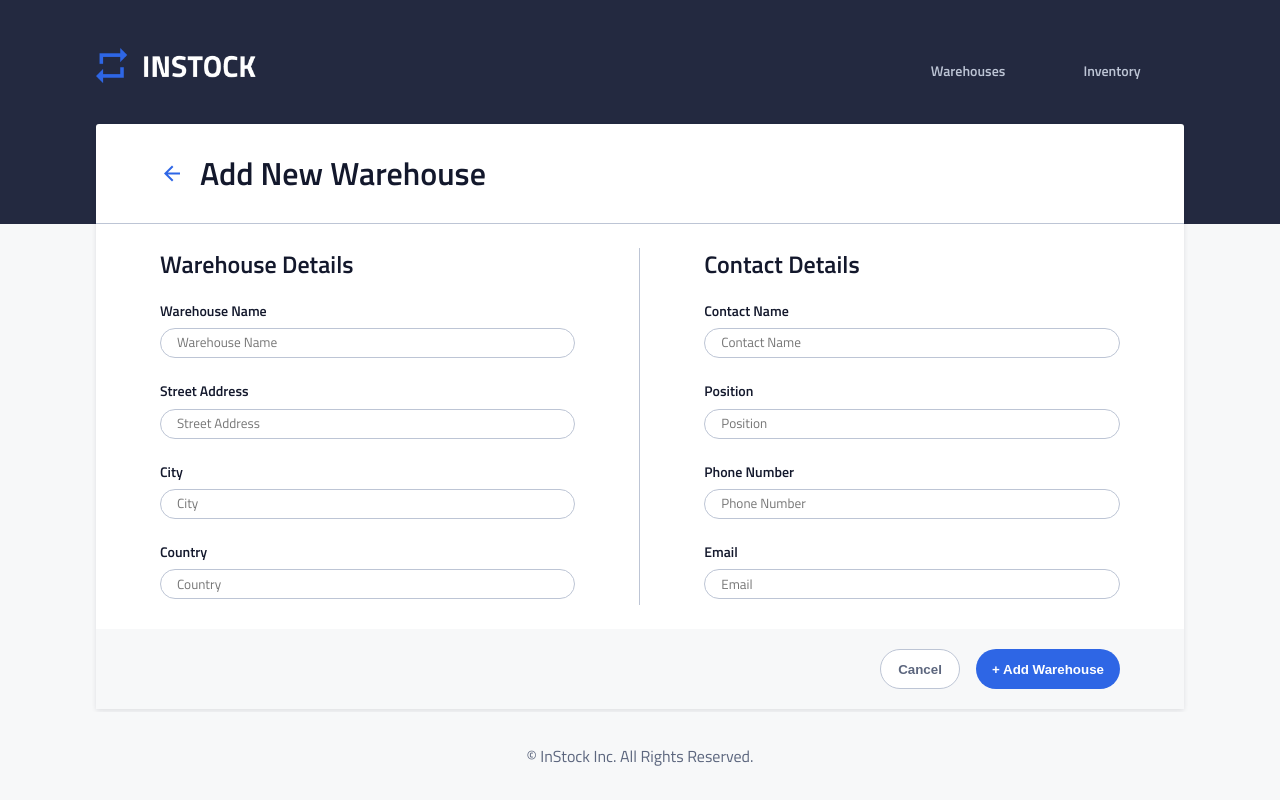
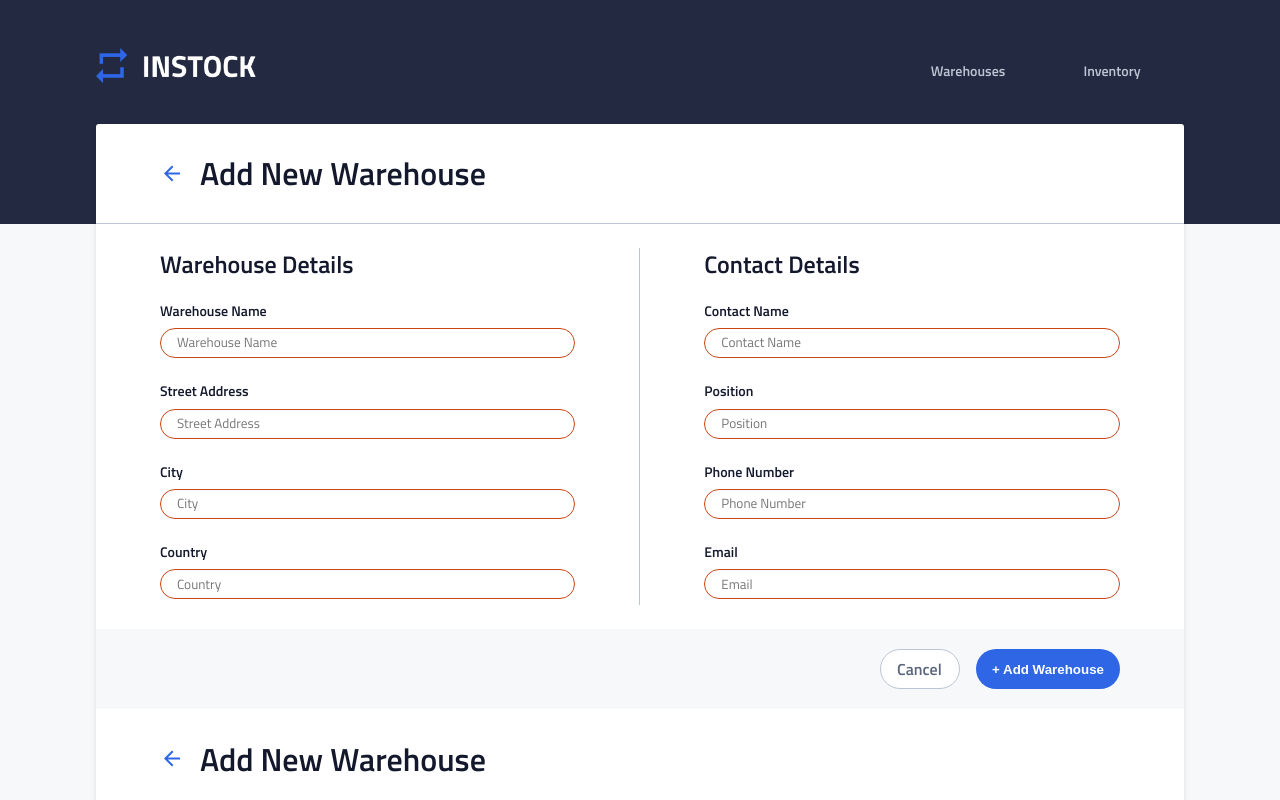
Before and after one commit to auditie/InStock-Client, a React (Create React App) app: page /warehouses/add in a window 1280 px wide. Shown: the top 800 px of the page. Built offline with nearby package versions, Linux system fonts and the light colour scheme.

Commit message:
created routes and links for adding warehouse, need to go back to styling when form isnt filled and to fix posting to json

```diff
--- a/src/App.js
+++ b/src/App.js
@@ -2,7 +2,7 @@ import './App.scss';
 import Header from './components/Header/Header';
 import Footer from './components/Footer/Footer';
 import AddWarehouse from './components/AddWarehouse/AddWarehouse';
-// import { BrowserRouter as Router, Route, Switch } from 'react-router-dom';
+import { BrowserRouter as Router, Route, Switch } from 'react-router-dom';
 // import HomePage from './pages/HomePage/HomePage';
 // import InventoryPage from './pages/InventoryPage/InventoryPage';
 
@@ -10,29 +10,28 @@ export const API_URL = 'http://localhost:8080/';
 
 function App() {
     return (
-        <>
-            {/* <Router> */}
+
+        <Router>
             <Header />
             <div className="app__bodywrap">
                 <div className="app__card" >
                     <AddWarehouse />
-                    {/* this is where the white panel is basically that has all the information for warehouse, inventory, etc. */}
-                    {/* <Switch>
-                        <Route path='/' exact component={HomePage} />
+                    <Switch>
+                        {/* <Route path='/' exact component={HomePage} />
                         <Route path='/warehouses/:selectedWarehouse' component={HomePage} />
-                        <Route path='/warehouses/:selectedWarehouse/edit' component={HomePage} />
-                        <Route path='/warehouses/add' component={HomePage} />
-                        <Route path='/inventory' component={InventoryPage} />
+                        <Route path='/warehouses/:selectedWarehouse/edit' component={HomePage} /> */}
+                        <Route path='/warehouses/add' component={AddWarehouse} />
+                        {/* <Route path='/inventory' component={InventoryPage} />
                         <Route path='/inventory/:selectedInventory' component={InventoryPage} />
                         <Route path='/inventory/:selectedInventory/edit' component={InventoryPage} />
-                        <Route path='/inventory/add' component={InventoryPage} />
-                    </Switch> */}
+                        <Route path='/inventory/add' component={InventoryPage} /> */}
+                    </Switch>
                 </div>
                 <Footer />
             </div>
 
-            {/* </Router> */}
-        </>
+        </Router>
+
     )
 }
 
--- a/src/components/AddWarehouse/AddWarehouse.js
+++ b/src/components/AddWarehouse/AddWarehouse.js
@@ -3,7 +3,7 @@ import React from 'react';
 import BackArrow from '../../assets/icons/arrow_back-24px.svg';
 import axios from 'axios';
 import { API_URL } from '../../App';
-// import { Link } from 'react-router-dom';
+import { Link } from 'react-router-dom';
 
 class AddWarehouse extends React.Component {
     state = {
@@ -34,7 +34,6 @@ class AddWarehouse extends React.Component {
                     email: this.state.contactEmail,
                 }
             })
-            //afterposting, this will make it go back to the homepage
             .then((response) => {
                 this.props.history.push('/');
             })
@@ -79,8 +78,7 @@ class AddWarehouse extends React.Component {
                         </div>
                     </div>
                     <div className="add-warehouse__submit" >
-                        {/* <Link className="add-warehouse__submit--cancel" to="/">Cancel</Link> */}
-                        <button className="add-warehouse__submit--cancel">Cancel</button>
+                        <Link className="add-warehouse__submit--cancel" to="/">Cancel</Link>
                         <button className="add-warehouse__submit--add" type="submit">+ Add Warehouse</button>
                     </div>
                 </form>
--- a/src/components/AddWarehouse/AddWarehouse.scss
+++ b/src/components/AddWarehouse/AddWarehouse.scss
@@ -2,6 +2,10 @@
 @use '../../styles/partials/variables';
 @use '../../styles/partials/fonts';
 @use '../../styles/partials/global';
+
+a {
+    text-decoration: none;
+}
 
 textarea {
     font-family: 'Titillium-Web';
@@ -12,15 +16,11 @@ textarea {
     width: 100%;
     height: 30px;
     padding: 0.2rem 0 0 1rem;;
-
-    @include mixins.tablet {
-
-    }
 }
 
-// textarea:required:invalid {
-//     border-color: variables.$Red;
-// }
+textarea:required:invalid {
+    border-color: variables.$Red;
+}
 
 
 .add-warehouse {
@@ -124,6 +124,7 @@ textarea {
             border: 0.05rem solid variables.$Cloud;
             border-radius: 20px;
             width: 9rem;
+            padding: 0.4rem 0 0 3rem;
 
             &:hover {
                 border-color: variables.$Instock-Indigo;
@@ -133,6 +134,7 @@ textarea {
             @include mixins.tablet {
                 width: 5rem;
                 margin-right: 1rem;
+                padding: 0.4rem 0 0 1rem;
             }
         }
 
```
